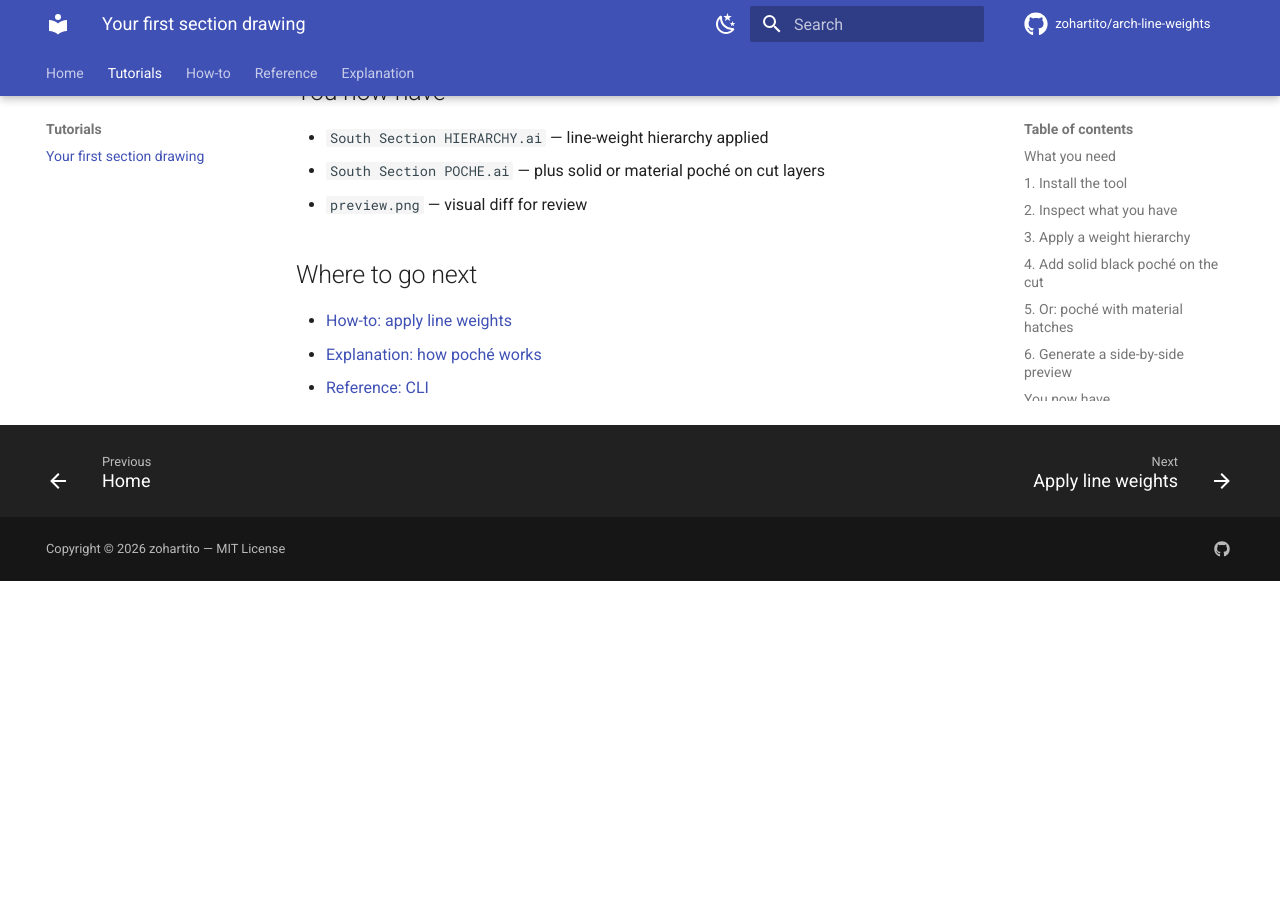
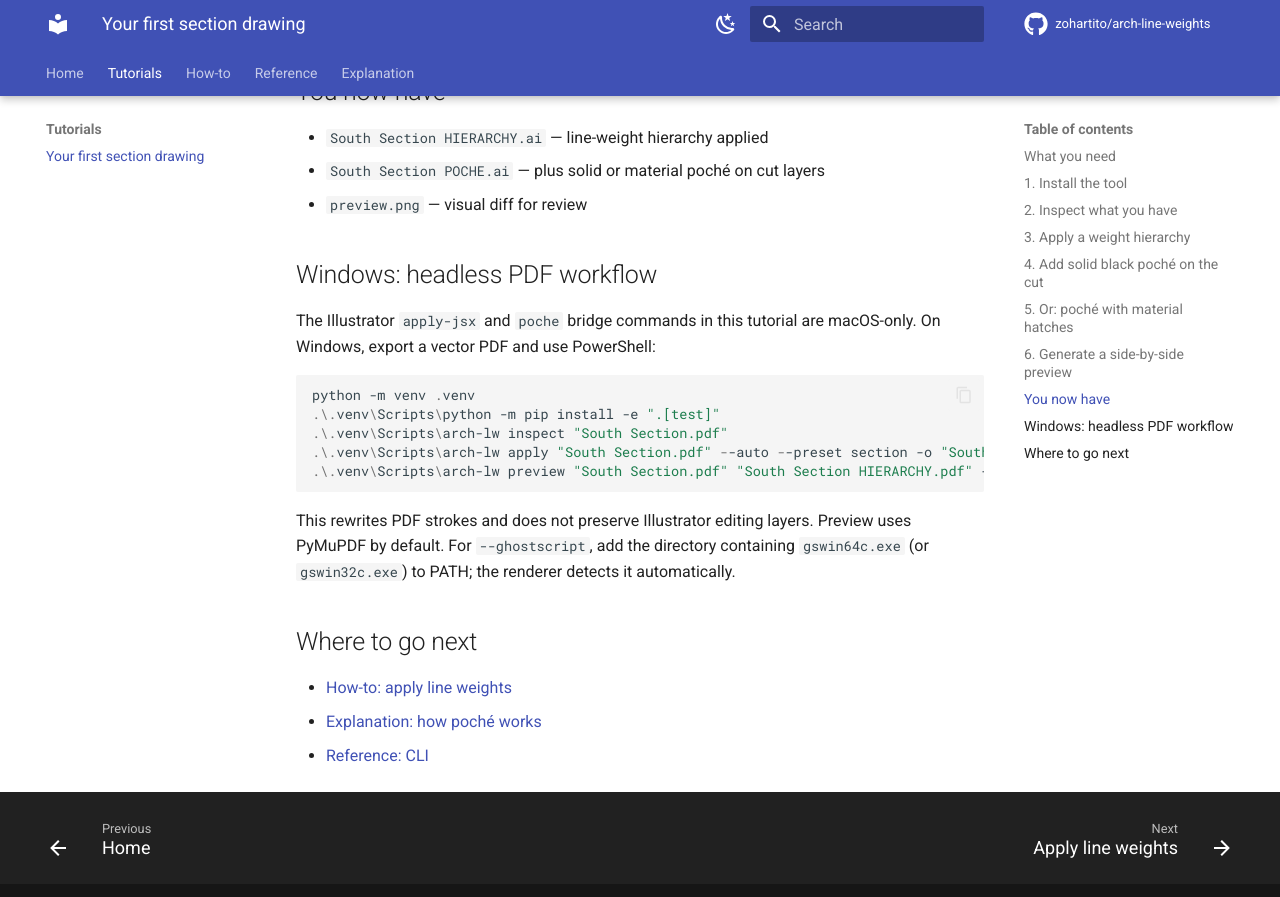
Before and after one commit to zohartito/arch-line-weights, an MkDocs documentation site: the page built from docs/tutorials/your-first-section-drawing.md, in a window 1280 px wide and 900 px high, scrolled down 1824 px. Shown: the top 897 px of the window. Built offline with MkDocs 1.6.1 and Material for MkDocs 9.7.7, drawn with Linux system fonts in a browser that asks for light colours; comment, search, counter and statistics services are not loaded; before the commit the page ends 2405 px from its top, so only the background shows below that; some of the changed text lies outside the part shown.

Commit message:
ALW-06: scope Illustrator tutorial to macOS and detect Windows Ghostscript

````diff
--- a/docs/tutorials/your-first-section-drawing.md
+++ b/docs/tutorials/your-first-section-drawing.md
@@ -4,7 +4,7 @@ This tutorial takes you from a freshly-exported Rhino `.ai` file to a printable
 
 ## What you need
 
-- macOS or Windows with Python 3.11+
+- macOS with Python 3.11+ (the Illustrator bridge uses AppleScript)
 - Adobe Illustrator 2024 or later (required for `apply-jsx` and `poche`)
 - A Rhino-exported `.ai` file with **layers preserved** (Make2D → Export Selected → Adobe Illustrator)
 - 5 minutes of patience while Illustrator opens
@@ -79,6 +79,23 @@ Output: `South Section POCHE.ai`.
 - `South Section POCHE.ai` — plus solid or material poché on cut layers
 - `preview.png` — visual diff for review
 
+## Windows: headless PDF workflow
+
+The Illustrator `apply-jsx` and `poche` bridge commands in this tutorial are
+macOS-only. On Windows, export a vector PDF and use PowerShell:
+
+```powershell
+python -m venv .venv
+.\.venv\Scripts\python -m pip install -e ".[test]"
+.\.venv\Scripts\arch-lw inspect "South Section.pdf"
+.\.venv\Scripts\arch-lw apply "South Section.pdf" --auto --preset section -o "South Section HIERARCHY.pdf"
+.\.venv\Scripts\arch-lw preview "South Section.pdf" "South Section HIERARCHY.pdf" -o preview.png
+```
+
+This rewrites PDF strokes and does not preserve Illustrator editing layers.
+Preview uses PyMuPDF by default. For `--ghostscript`, add the directory containing
+`gswin64c.exe` (or `gswin32c.exe`) to PATH; the renderer detects it automatically.
+
 ## Where to go next
 
 - [How-to: apply line weights](../how-to/apply-line-weights.md)
````
Also changed, not shown: AGENTS.md (+1 -0 lines), 1 other file.
